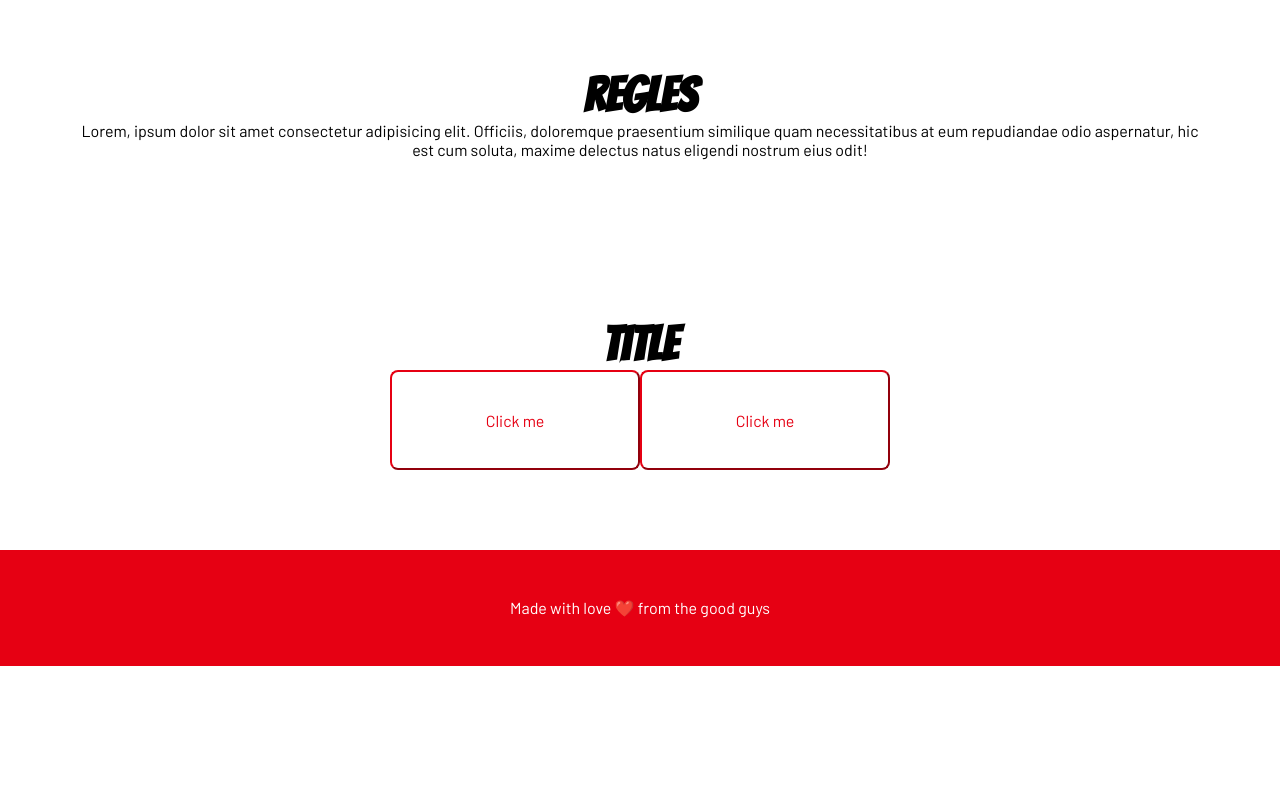
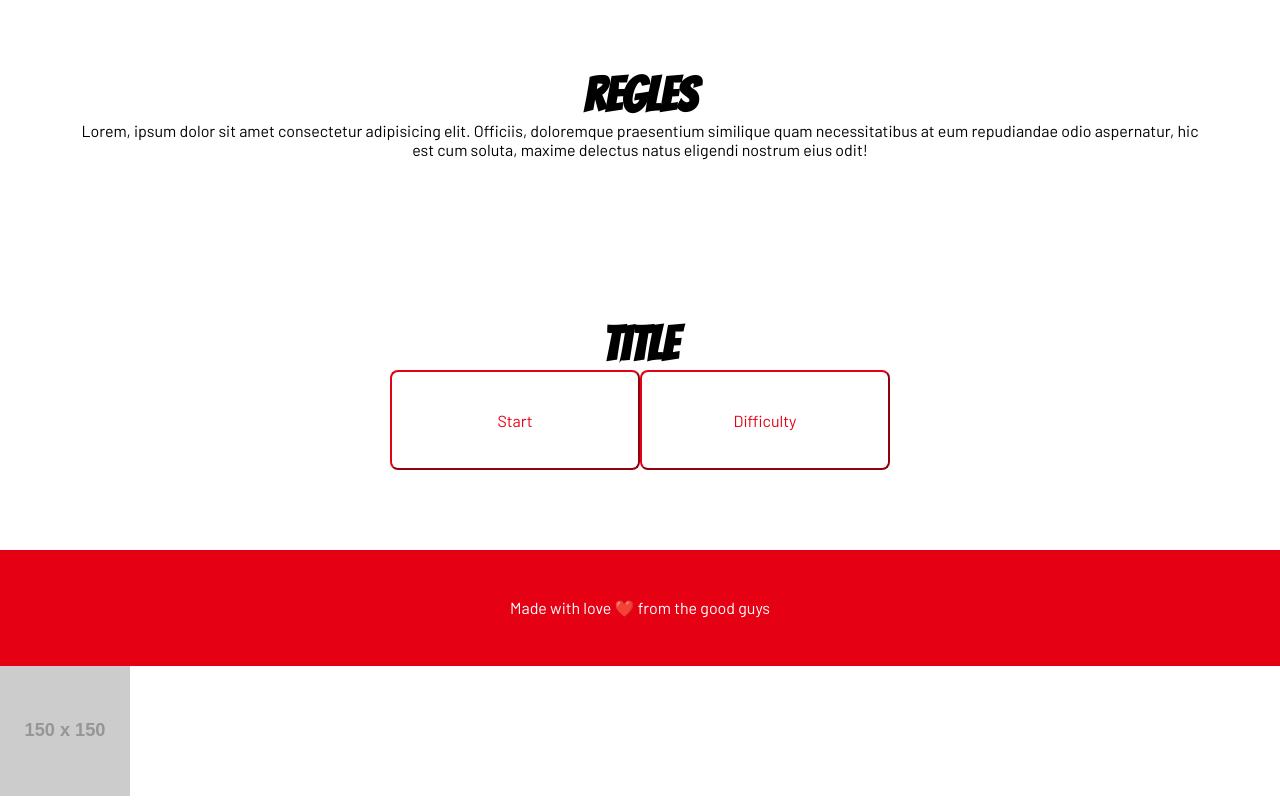
Before and after one commit to WildCodeSchool/memory-card-smash-09_24_JS_BORDEAUX_piloutre_eminmem, a React (Vite) app in the folder client/: page / in a window 1280 px wide. Shown: the part 274-1074 px from the top of the page. Before the commit the page ends 940 px from the top, so only its background shows below. Built offline with nearby package versions, Linux system fonts and the light colour scheme.

Commit message:
Create cards-page

```diff
--- a/client/src/App.tsx
+++ b/client/src/App.tsx
@@ -1,10 +1,11 @@
 import "./App.css";
+import Card from "./components/Cards/Cards";
 import { HomePage } from "./components/homepage/homepage";
-
 function App() {
   return (
     <>
       <HomePage />
+      <Card />
     </>
   );
 }
--- /dev/null
+++ b/client/src/components/Cards/Card.css
@@ -0,0 +1,6 @@
+.card {
+  width: 150px;
+  height: 200px;
+  perspective: 1000px;
+  cursor: pointer;
+}
--- /dev/null
+++ b/client/src/components/Cards/Cards.tsx
@@ -0,0 +1,16 @@
+import { useState } from "react";
+import "./Card.css";
+
+export default function Card() {
+  const [isFlipped, setIsFlipped] = useState(false);
+
+  const handleCardClick = () => {
+    setIsFlipped(!isFlipped);
+  };
+
+  return (
+    <>
+      <img src="https://via.placeholder.com/150" alt="Character" />
+    </>
+  );
+}
--- /dev/null
+++ b/client/src/components/Game-Page/Game-Page.tsx
@@ -0,0 +1,11 @@
+import { Footer } from "../homepage/footer";
+import { NavBar } from "../homepage/navbar";
+
+export default function GamePage() {
+  return (
+    <>
+      <NavBar />
+      <Footer />;
+    </>
+  );
+}
--- a/client/src/components/homepage/main/index.tsx
+++ b/client/src/components/homepage/main/index.tsx
@@ -1,5 +1,5 @@
 import "./index.css";
-
+import { Link } from "react-router-dom";
 export function Main() {
   return (
     <main>
@@ -15,8 +15,12 @@ export function Main() {
 
       <section>
         <h2> Title </h2>
-        <button type="button"> Click me </button>
-        <button type="button"> Click me</button>
+        <Link to="/GamePage">
+          <button type="button">Start</button>
+        </Link>
+        <Link to="/">
+          <button type="button">Difficulty</button>
+        </Link>
       </section>
     </main>
   );
```
Also changed, not shown: client/src/main.tsx (+6 -2 lines).
